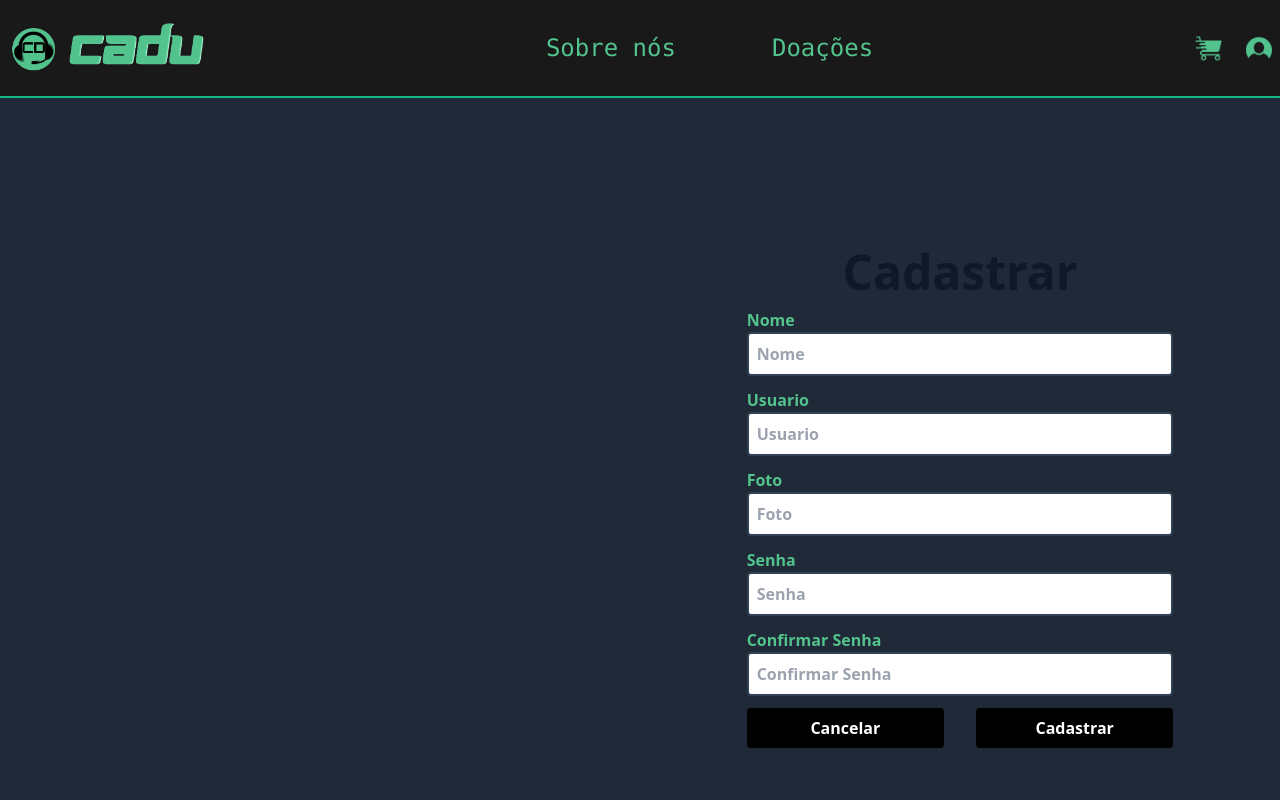
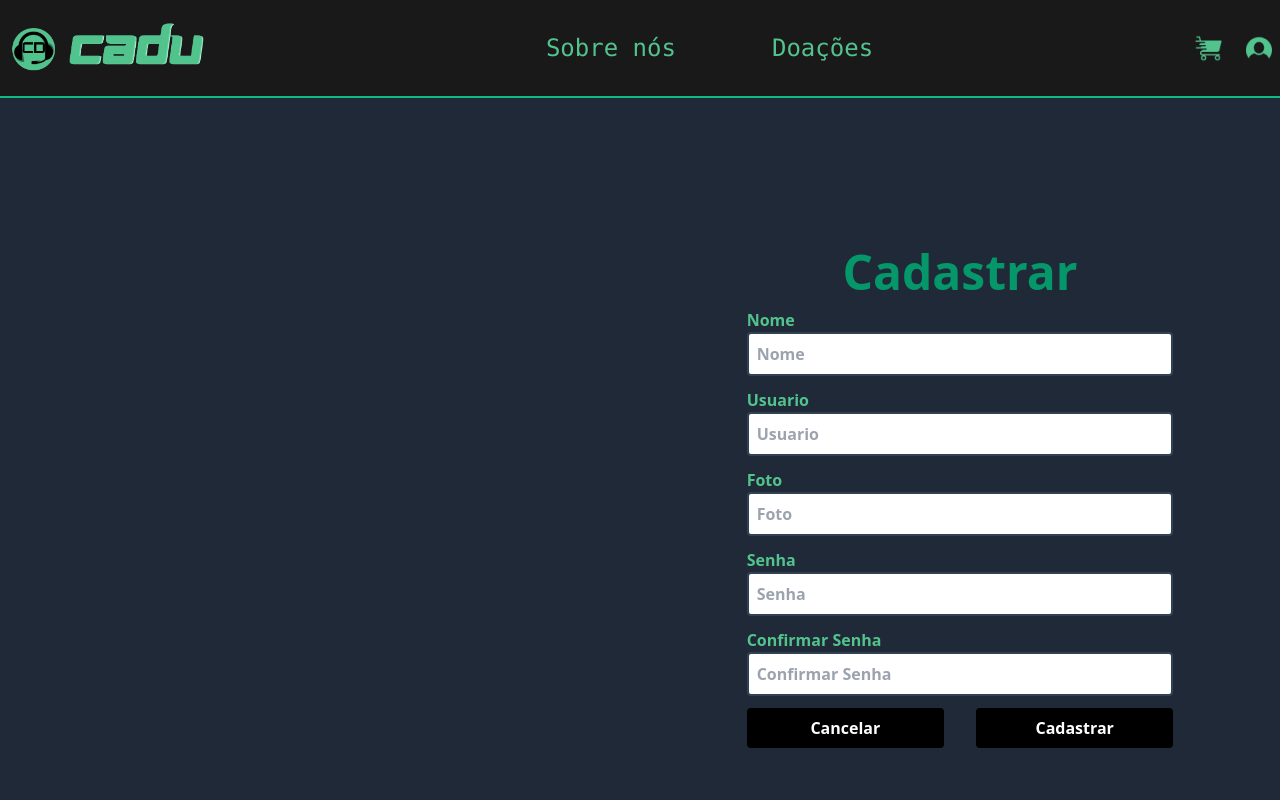
Before and after one commit to cadu-project-ti/cadu_front, a React (Vite) app: page /cadastro in a window 1280 px wide. Shown: the top 800 px of the page. Built offline with nearby package versions, Linux system fonts and the light colour scheme.

Commit message:
Ajustando novamente o projeto

```diff
--- a/src/pages/cadastro/Cadastro.tsx
+++ b/src/pages/cadastro/Cadastro.tsx
@@ -72,7 +72,7 @@ function Cadastro() {
       <div className="grid grid-cols-1 color-texts lg:grid-cols-2 h-screen place-items-center font-bold bg-gray-800">
         <div className="fundoCadastro hidden lg:block "></div>
         <form className='flex justify-center items-center flex-col w-2/3 gap-3' onSubmit={cadastrarNovoUsuario}>
-          <h2 className='text-slate-900 text-5xl text-emerald-600'>Cadastrar</h2>
+          <h2 className='text-5xl text-emerald-600'>Cadastrar</h2>
           <div className="flex flex-col w-full">
             <label htmlFor="nome">Nome</label>
             <input
```
